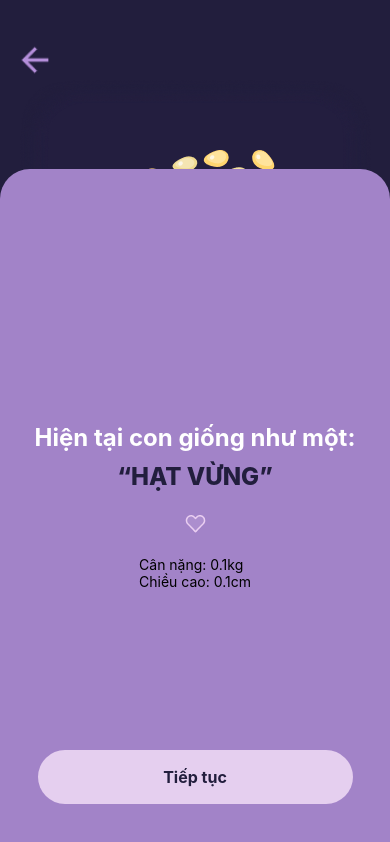
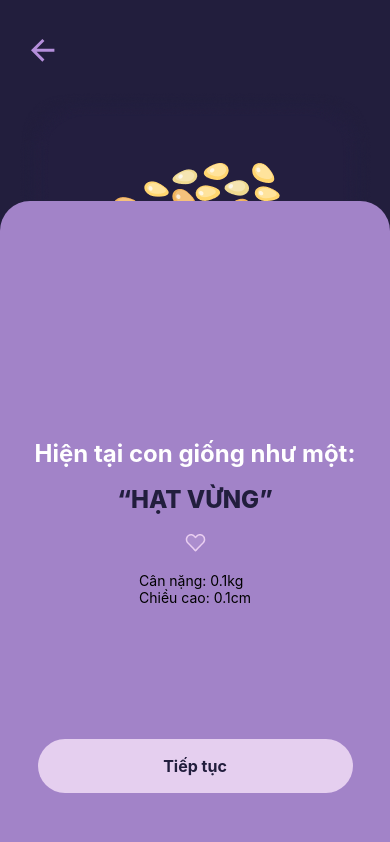
Before and after one commit to TalJa1/MamaMate, a React Native app: screen /RestScreenLast in a window 390 px wide. Built offline with nearby package versions, Linux system fonts and the light colour scheme.

Commit message:
update ui for rest page

```diff
--- a/assets/svgXml.tsx
+++ b/assets/svgXml.tsx
@@ -7,6 +7,15 @@ import {SvgXml} from 'react-native-svg';
 
 export const test = (w?: any, h?: any) => {
   const xml = ``;
+
+  return <SvgXml xml={xml} width={w} height={h} />;
+};
+
+export const backPinkbuttonSVG = (w?: any, h?: any) => {
+  const xml = `<svg width="24" height="24" viewBox="0 0 24 24" fill="none" xmlns="http://www.w3.org/2000/svg">
+<path d="M5.742 10.5H24V13.5H5.742L13.788 21.546L11.667 23.667L0 12L11.667 0.333008L13.788 2.45401L5.742 10.5Z" fill="#AF90D6" style="fill:#AF90D6;fill:color(display-p3 0.6863 0.5647 0.8392);fill-opacity:1;"/>
+</svg>
+`;
 
   return <SvgXml xml={xml} width={w} height={h} />;
 };
--- a/components/ComponentRest1.tsx
+++ b/components/ComponentRest1.tsx
@@ -9,11 +9,12 @@ const {width, height} = Dimensions.get('screen');
 
 const ComponentRest1 = () => {
   return (
-    <View>
+    <View style={styles.container}>
       <View>
         <Text style={styles.titleTxt}>Ngày sinh dự kiến của mẹ:</Text>
       </View>
-      <View style={styles.container}>
+      <View style={styles.bottomGrp}>
+        <View style={styles.datestyle}>
           <View style={styles.columnStyle}>
             <Text style={styles.inputTxt}>Ngày</Text>
             <View>
@@ -39,22 +40,22 @@ const ComponentRest1 = () => {
         </View>
         <View style={styles.mainImg}>{childOnHandSVG(vw(65), vh(40))}</View>
       </View>
+    </View>
   );
 };
 
 const styles = StyleSheet.create({
+  container: {},
   titleTxt: {
     textAlign: 'center',
     color: '#221E3D',
     fontSize: 20,
     fontWeight: '800',
   },
-  container: {
+  datestyle: {
     flexDirection: 'row',
     justifyContent: 'space-evenly',
     width: width,
-    alignItems: 'center',
-    marginTop: vh(3),
   },
   inputTxt: {
     color: '#221E3D',
@@ -62,9 +63,11 @@ const styles = StyleSheet.create({
     fontWeight: '400',
     fontSize: 16,
   },
+  bottomGrp: {
+    marginTop: vh(5),
+  },
   btnOpacity: {
     width: width,
-    justifyContent: 'center',
     alignItems: 'center',
   },
   timeTxt: {
@@ -75,7 +78,7 @@ const styles = StyleSheet.create({
   dashed: {
     color: '#221E3D',
     position: 'relative',
-    top: 15,
+    top: vh(6),
   },
   columnStyle: {
     rowGap: vh(1),
@@ -83,7 +86,6 @@ const styles = StyleSheet.create({
   mainImg: {
     justifyContent: 'center',
     alignItems: 'center',
-    marginVertical: vh(1),
   },
 });
 
--- a/pages/RestScreenLastPage.tsx
+++ b/pages/RestScreenLastPage.tsx
@@ -11,6 +11,8 @@ import {
 import React from 'react';
 import {useNavigation} from '@react-navigation/native';
 import {NativeStackNavigationProp} from '@react-navigation/native-stack';
+import {backPinkbuttonSVG} from '../assets/svgXml';
+import {vh, vw} from '../styles/stylesheet';
 
 // eslint-disable-next-line @typescript-eslint/no-unused-vars
 const {width, height} = Dimensions.get('window');
@@ -31,10 +33,7 @@ const RestScreenLastPage = () => {
           onPress={() => {
             navigation.goBack();
           }}>
-          <Image
-            style={styles.backBtn}
-            source={require('../assets/Icons/backIcon2.png')}
-          />
+          {backPinkbuttonSVG(vw(6), vh(6))}
         </TouchableOpacity>
         <View style={styles.titleImgContainer}>
           <Image source={require('../assets/RestAssets/sesameSeeds.png')} />
@@ -44,10 +43,7 @@ const RestScreenLastPage = () => {
         <View style={styles.mainContent}>
           <Text style={styles.titleTxt}>Hiện tại con giống như một:</Text>
           <Text style={styles.desTxt}>“HẠT VỪNG”</Text>
-          <Image
-            style={styles.heartStyle}
-            source={require('../assets/heart.png')}
-          />
+          <Image source={require('../assets/heart.png')} />
           <View>
             <Text>Cân nặng: {babySize.weight}kg</Text>
             <Text>Chiều cao: {babySize.height}cm</Text>
@@ -70,23 +66,16 @@ const styles = StyleSheet.create({
     backgroundColor: '#221E3D',
     width: width,
   },
-  imageHalf: {
-    position: 'absolute',
-    top: 0,
-    right: 0,
-  },
   upperview: {
     alignItems: 'flex-start',
-    top: 40,
-    flex: 0.4,
+    flex: 0.5,
   },
   mainContent: {
-    flex: 1.6,
-    // marginTop: 120,
+    flex: 1.5,
     width: width,
     alignItems: 'center',
     justifyContent: 'center',
-    rowGap: 10,
+    rowGap: vh(2),
   },
   lowerview: {
     flex: 1.6,
@@ -94,28 +83,24 @@ const styles = StyleSheet.create({
     borderTopLeftRadius: 30,
     borderTopRightRadius: 30,
   },
-  backBtn: {
-    width: 30,
-    height: 40,
-    marginLeft: 20,
-  },
   backBtnOpa: {
     zIndex: 1,
+    position: 'relative',
+    top: vh(3),
+    left: vw(8),
   },
   btnGrp: {
     position: 'absolute',
-    bottom: 40,
+    bottom: vh(6),
     width: width,
     alignItems: 'center',
-    rowGap: 10,
   },
   titleImgContainer: {
     width: width,
-    justifyContent: 'center',
     alignItems: 'center',
     zIndex: 1,
     position: 'relative',
-    bottom: 0,
+    top: vh(5),
   },
   nextBtn: {
     backgroundColor: '#E5CFEF',
@@ -125,7 +110,6 @@ const styles = StyleSheet.create({
     justifyContent: 'center',
     alignItems: 'center',
   },
-
   nextBtnTxt: {
     fontSize: 16,
     fontWeight: '700',
@@ -142,9 +126,6 @@ const styles = StyleSheet.create({
     fontWeight: '800',
     fontSize: 24,
   },
-  heartStyle: {
-    marginVertical: 10,
-  },
 });
 
 export default RestScreenLastPage;
--- a/pages/RestScreenPage.tsx
+++ b/pages/RestScreenPage.tsx
@@ -48,6 +48,7 @@ const RestScreenPage = () => {
 
   return (
     <SafeAreaView style={styles.container}>
+      <View style={styles.upperview}>
         {layoutIndex === 1 ? (
           <View style={styles.imageHalf}>
             <Image source={require('../assets/halfTimetable.png')} />
@@ -55,7 +56,6 @@ const RestScreenPage = () => {
         ) : (
           <></>
         )}
-      <View style={styles.upperview}>
         <TouchableOpacity
           style={styles.backBtnOpa}
           onPress={() => {
@@ -106,18 +106,18 @@ const styles = StyleSheet.create({
   },
   upperview: {
     alignItems: 'flex-start',
-    top: vh(5),
+    height: vh(10),
   },
   mainContent: {
-    marginTop: vh(6),
+    marginTop: vh(3),
     width: width,
     alignItems: 'center',
-    justifyContent: 'center',
   },
   backBtnOpa: {
     zIndex: 1,
     position: 'relative',
-    left: vw(6),
+    top: vh(3),
+    left: vw(8),
   },
   btnGrp: {
     position: 'absolute',
```
Lines whose indentation alone changed are shown as unchanged.
